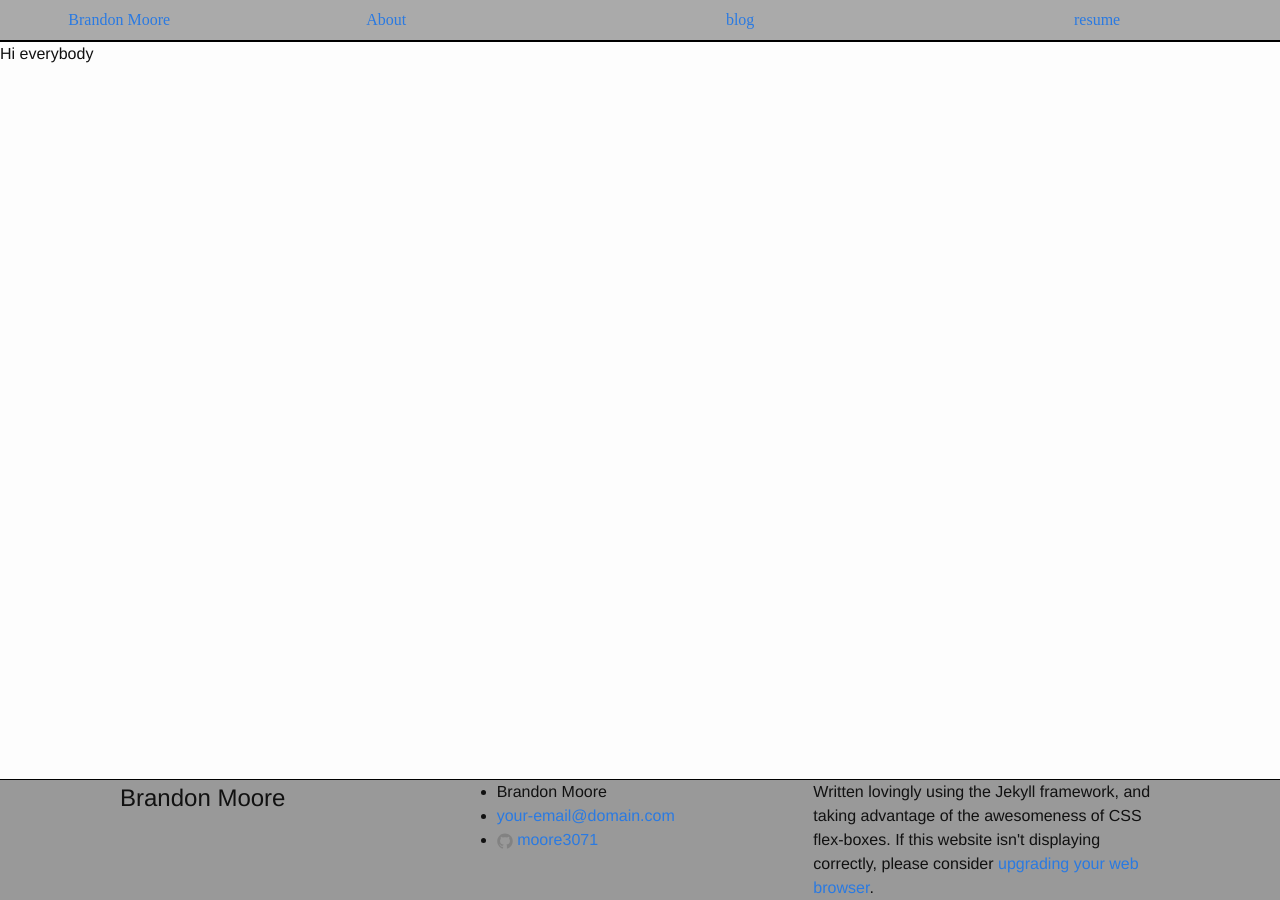
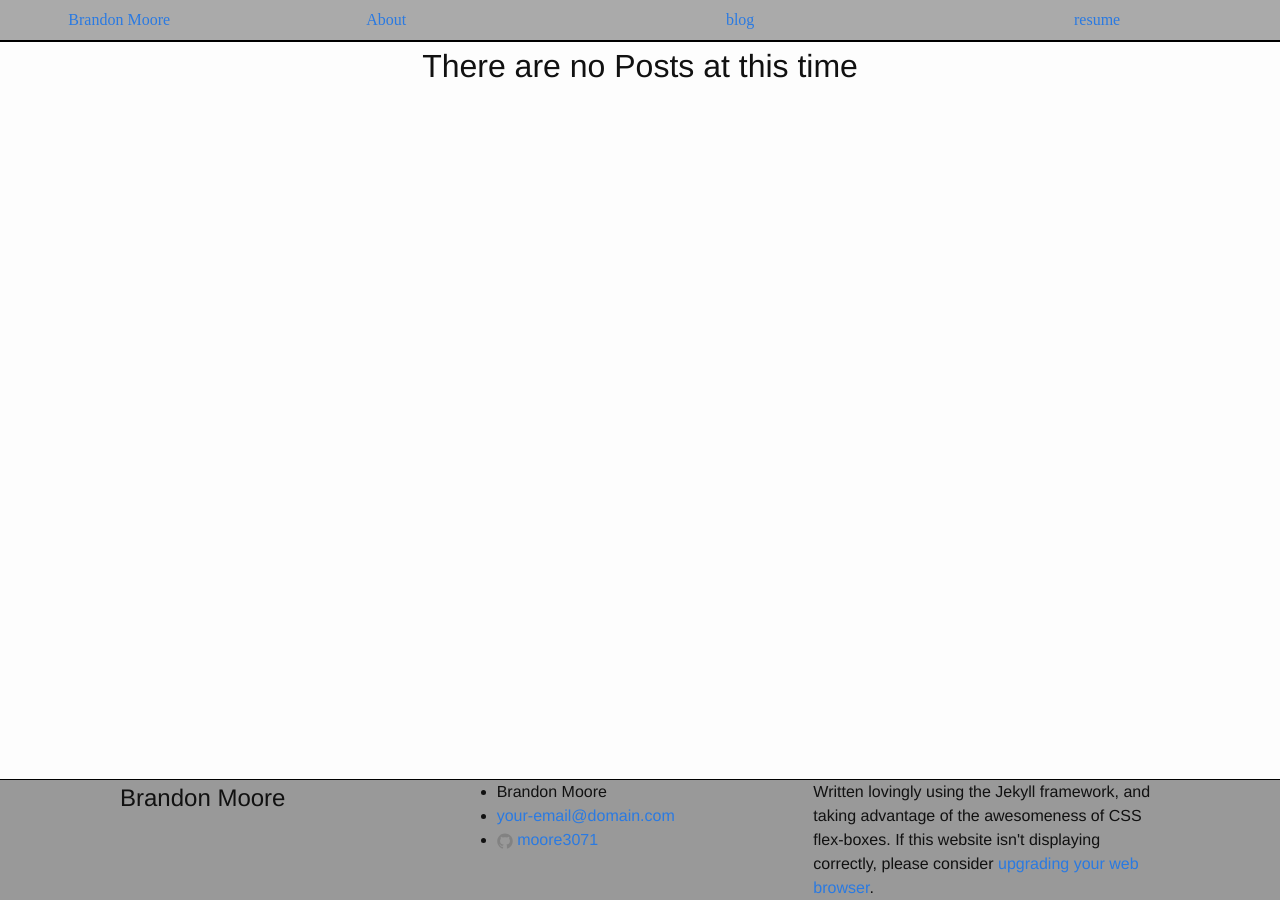
Before and after one commit to moore3071/moore3071.github.io, a Jekyll site: the page built from blog.html, in a window 1280 px wide. Built offline with Jekyll 4.4.1, drawn with Linux system fonts in a browser that asks for light colours; some web fonts are replaced.

Commit message:
Temporary message on blog page until I get around to it

```diff
--- a/blog.html
+++ b/blog.html
@@ -4,4 +4,4 @@ title: blog
 permalink: /blog/
 ---
 
-<p>Hi everybody</p>
+<h1 style="width:100%; text-align: center;">There are no Posts at this time</h1>
```
